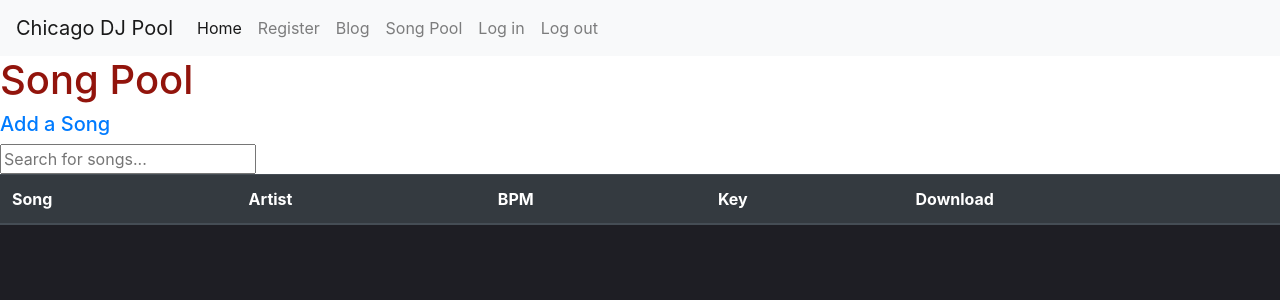
After one commit to nwelter1/DJ-Pool, a Flask app: page /songpool in a window 1280 px wide. The commit adds this page. Shown: the top 300 px of the page. Run offline with Flask 2, Linux system fonts and the light colour scheme; the visitor is signed in with stand-in values (Sample User, id 1); data that the repository does not hold is empty; some libraries are stand-ins or nearby versions.

Commit message:
sendgrid, html for blog/songpool routes, JS for search

```diff
--- a/dj_pool/models.py
+++ b/dj_pool/models.py
@@ -17,7 +17,7 @@ class User(db.Model, UserMixin):
     def __init__(self,username,email,password):
         self.username = username
         self.email = email
-        self.password = password
+        self.password = self.set_password(password)
 
     def set_password(self,password):
         self.pw_hash = generate_password_hash(password)
@@ -45,13 +45,18 @@ class SongPost(db.Model):
     id = db.Column(db.Integer, primary_key=True)
     song = db.Column(db.String(200))
     artist = db.Column(db.String(200))
+    bpm = db.Column(db.Integer)
+    key = db.Column(db.String(10))
     download = db.Column(db.String(300))
     date_created = db.Column(db.DateTime, nullable=False, default=datetime.utcnow)
     user_id = db.Column(db.Integer, db.ForeignKey('user.id'), nullable=False)
 
-    def __init__(self, song, artist, user_id):
+    def __init__(self, song, artist, bpm, key, download, user_id):
         self.song = song
         self.artist = artist
+        self.bpm = bpm
+        self.key = key
+        self.download = download
         self.user_id = user_id
 
     def __repr__(self):
--- a/dj_pool/routes.py
+++ b/dj_pool/routes.py
@@ -1,6 +1,6 @@
 from dj_pool import app, db, Message, mail
 from flask import render_template, request, redirect, url_for
-from dj_pool.forms import UserInfoForm, BlogPostForm, LoginForm
+from dj_pool.forms import UserInfoForm, BlogPostForm, LoginForm, SongPostForm
 from dj_pool.models import User, Post, SongPost, check_password_hash
 from flask_login import login_required, login_user, current_user, logout_user
 # Home Route
@@ -8,6 +8,18 @@ from flask_login import login_required, login_user, current_user, logout_user
 def home():
     return render_template("home.html")
 
+# Blog route
+@app.route('/blog')
+def blog():
+    posts = Post.query.all()
+    return render_template('blog.html', posts=posts)
+
+#Song Pool Route
+@app.route('/songpool')
+@login_required
+def songpool():
+    songs = SongPost.query.all()
+    return render_template('songpool.html', songs=songs)
 # Register Route
 @app.route('/register', methods=['GET', 'POST'])
 def register():
@@ -53,10 +65,33 @@ def createapost():
     if request.method == 'POST' and form.validate():
         title = form.title.data
         post = form.post.data
-        print('\n', title, post)
+        user_id = current_user.id
+        post_content = Post(title, post, user_id)
+
+        db.session.add(post_content)
+        db.session.commit()
+        return redirect(url_for('createapost'))
     return render_template("createapost.html", form=form)
 
+# Create a Song Post Route
+@app.route('/createasong', methods=['GET',"POST"])
+@login_required
+def createasong():
+    form = SongPostForm()
+    if request.method == 'POST' and form.validate():
+        song = form.song.data
+        artist = form.artist.data
+        bpm = form.bpm.data
+        key = form.key.data
+        download = form.download.data
+        user_id = current_user.id
+        post = SongPost(song, artist, bpm, key, download, user_id)
 
+        db.session.add(post)
+        db.session.commit()
+        return redirect(url_for('createasong'))
+        print('\n', song, artist, bpm, key, download)
+    return render_template('createasong.html', form =form)
 #log out route
 @app.route('/logout')
 def logout():
--- a/dj_pool/static/css/main.css
+++ b/dj_pool/static/css/main.css
@@ -12,3 +12,10 @@
     top: 10rem;
     color: white;
 }
+
+html {
+    background-color: #1E1E24;
+}
+h1{
+    color: #92140C
+}
--- a/dj_pool/templates/nav.html
+++ b/dj_pool/templates/nav.html
@@ -12,8 +12,11 @@
           <a class="nav-link" href="{{url_for('register') }}">Register</a>
         </li>
         <li class="nav-item">
-          <a class="nav-link" href="{{ url_for('createapost') }}">Create a post</a>
+          <a class="nav-link" href="{{ url_for('blog') }}">Blog</a>
         </li>
+        <li class="nav-item">
+            <a class="nav-link" href="{{ url_for('songpool') }}">Song Pool</a>
+          </li>
         <li class="nav-item">
             <a class="nav-link" href="{{ url_for('login') }}">Log in</a>
           </li>
--- /dev/null
+++ b/dj_pool/templates/songpool.html
@@ -0,0 +1,50 @@
+{% extends 'base.html' %}
+
+{% block content %}
+<h1 class="page-title">Song Pool</h1>
+<h5><a href="{{ url_for('createasong') }}">Add a Song</a></h5>
+<input type="text" id="myInput" onkeyup="myFunction()" placeholder="Search for songs..." title="Type in a song">
+<table id="myTable" class="table table-striped table-dark">
+    <thead>
+        <tr>
+            <th scope="col">Song</th>
+            <th scope="col">Artist</th>
+            <th scope="col">BPM</th>
+            <th scope="col">Key</th>
+            <th scope="col">Download</th>
+        </tr>
+    </thead>
+    <tbody>
+        {% for content in songs %}
+        <tr>
+            <td>{{ content.song }}</td>
+            <td>{{ content.artist }}</td>
+            <td>{{ content.bpm }}</td>
+            <td>{{ content.key }}</td>
+            <td><a class="btn btn-outline-danger" target="_blank" href="{{ content.download }}">Download</a></td>
+        </tr>
+        {% endfor %}
+    </tbody>
+</table>
+
+<script>
+    function myFunction() {
+      var input, filter, table, tr, td, i, txtValue;
+      input = document.getElementById("myInput");
+      filter = input.value.toUpperCase();
+      table = document.getElementById("myTable");
+      tr = table.getElementsByTagName("tr");
+      for (i = 0; i < tr.length; i++) {
+        td = tr[i].getElementsByTagName("td")[0];
+        if (td) {
+          txtValue = td.textContent || td.innerText;
+          if (txtValue.toUpperCase().indexOf(filter) > -1) {
+            tr[i].style.display = "";
+          } else {
+            tr[i].style.display = "none";
+          }
+        }
+      }
+    }
+    </script>
+{% endblock content %}
```
Also changed, not shown: dj_pool/forms.py (+8 -0 lines), dj_pool/templates/blog.html (added, +22 -0 lines), dj_pool/templates/createasong.html (added, +30 -0 lines), migrations/versions/62205f102203_.py (added, +30 -0 lines).
